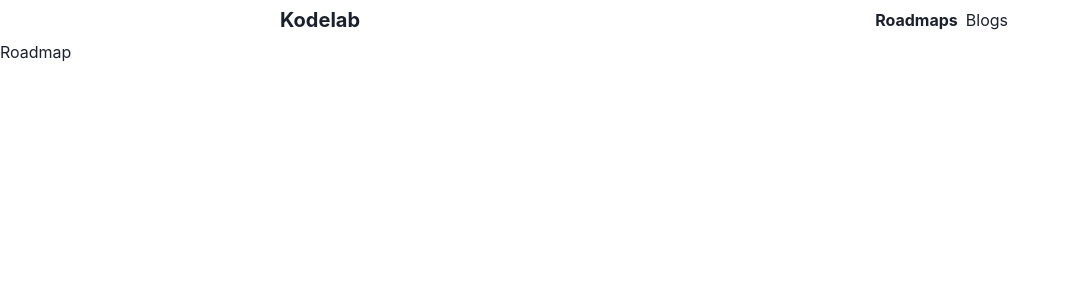
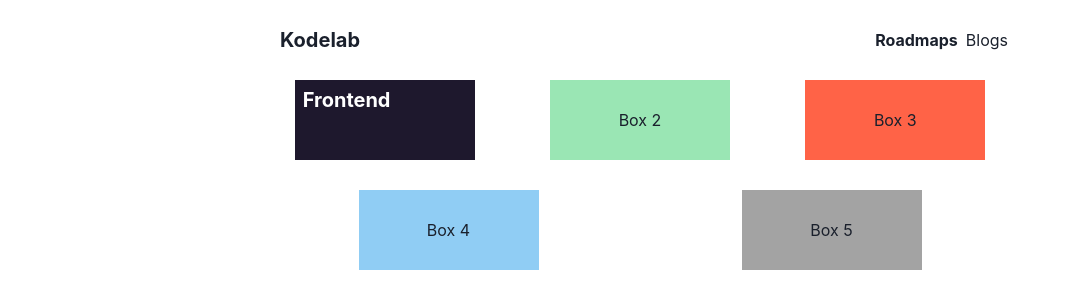
Before and after one commit to fajarspace/kodelab-roadmap, a React (Create React App) app: page /roadmaps in a window 1280 px wide. Shown: the top 308 px of the page, without its empty margins (0-1069 px from the left). Built offline with nearby package versions, Linux system fonts and the light colour scheme.

Commit message:
rebuilding site Mon Jan  2 22:16:59 WIB 2023

```diff
--- a/src/components/Navbar.tsx
+++ b/src/components/Navbar.tsx
@@ -18,8 +18,8 @@ const Navbar = () => {
           </li>
         </ul>
       </nav> */}
-      <Container maxW="container.md">
-        <Flex minWidth='max-content' justifyContent='space-between' alignItems='center' gap='2'>
+      <Container pt={5} pb={5} maxW="container.md">
+        <Flex minWidth='max-content' alignItems='center' gap='2'>
           <Box p='2'>
             <Link to="/">
               <Heading size='md'>Kodelab</Heading>
--- a/src/pages/Roadmap.tsx
+++ b/src/pages/Roadmap.tsx
@@ -1,8 +1,42 @@
 import React from 'react'
+import { Container, Stack, Spacer, Box, Heading, Text, Center, Wrap, WrapItem } from '@chakra-ui/react'
+import { Link } from "react-router-dom";
 
 const Roadmap = () => {
   return (
-    <div>Roadmap</div>
+    <>
+      <Container maxW="container.md" pb="90px" >
+        <Wrap spacing='30px' justify='space-around'>
+          <WrapItem>
+            <Link to="/">
+              <Box p={2} w='180px' h='80px' bg='#1E182D' color='white'>
+                <Heading size='md'>Frontend</Heading>
+              </Box>
+            </Link>
+          </WrapItem>
+          <WrapItem>
+            <Center w='180px' h='80px' bg='green.200'>
+              Box 2
+            </Center>
+          </WrapItem>
+          <WrapItem>
+            <Center w='180px' h='80px' bg='tomato'>
+              Box 3
+            </Center>
+          </WrapItem>
+          <WrapItem>
+            <Center w='180px' h='80px' bg='blue.200'>
+              Box 4
+            </Center>
+          </WrapItem>
+          <WrapItem>
+            <Center w='180px' h='80px' bg='blackAlpha.500'>
+              Box 5
+            </Center>
+          </WrapItem>
+        </Wrap>
+      </Container>
+    </>
   )
 }
 
```
